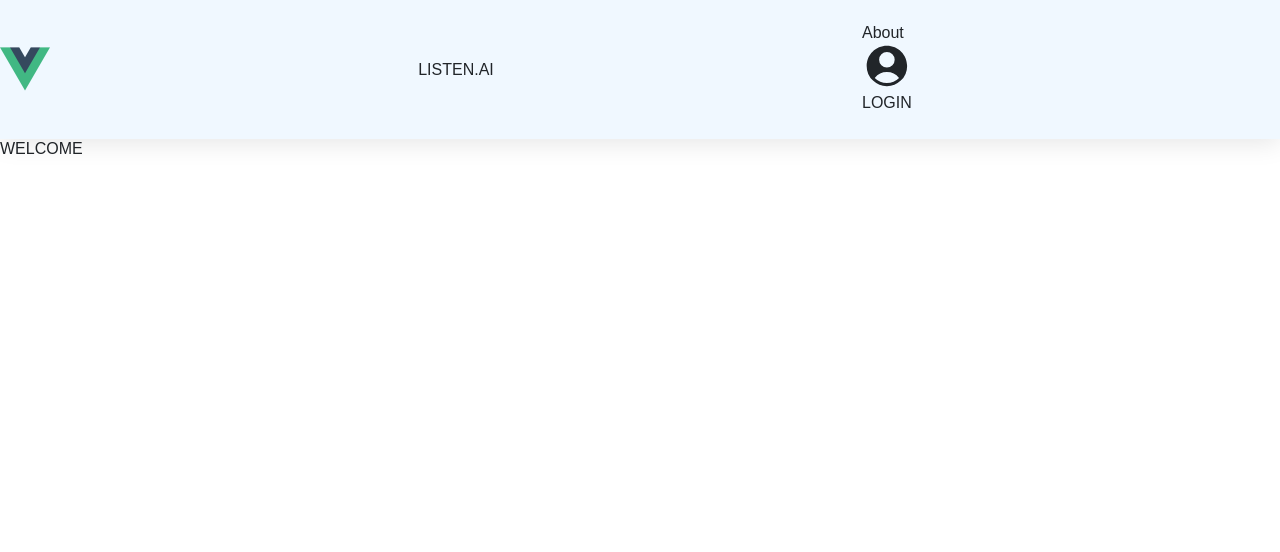
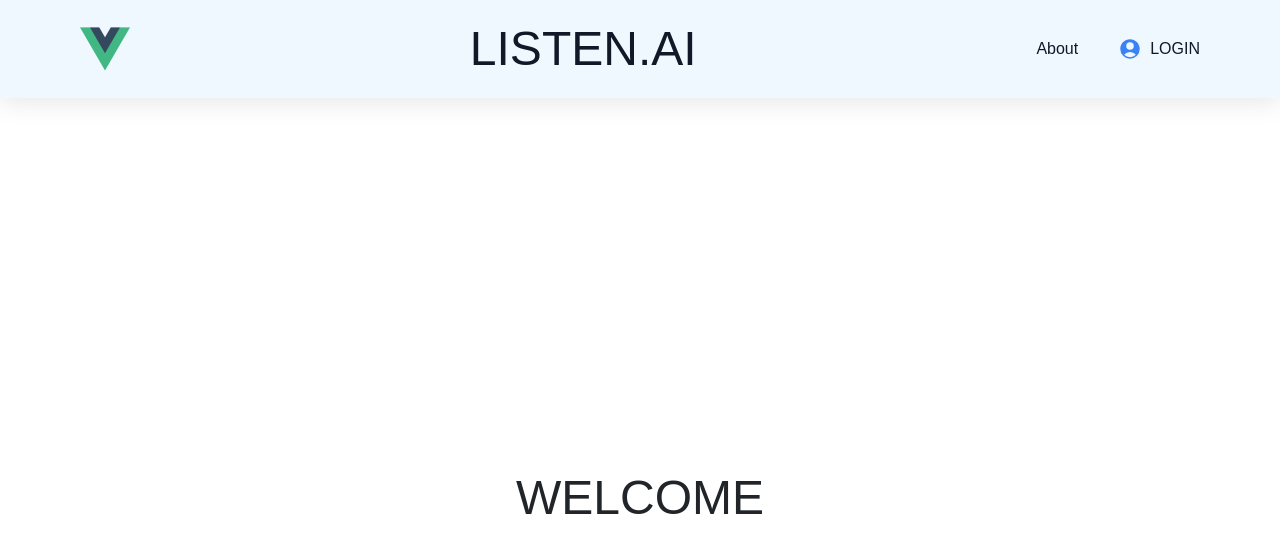
Before and after one commit to abdullahqutb/listen.ai-fe, a Vue app: page / in a window 1280 px wide. Shown: the top 552 px of the page. Built offline with nearby package versions, Linux system fonts and the light colour scheme; no server answers.

Commit message:
feat: added tailwind

```diff
--- /dev/null
+++ b/postcss.config.js
@@ -0,0 +1,6 @@
+module.exports = {
+  plugins: {
+    tailwindcss: {},
+    autoprefixer: {},
+  },
+}
--- /dev/null
+++ b/tailwind.config.js
@@ -0,0 +1,11 @@
+/** @type {import('tailwindcss').Config} */
+export default {
+  content: [
+    "./index.html",
+    "./src/**/*.{vue,js,ts,jsx,tsx}",
+  ],
+  theme: {
+    extend: {},
+  },
+  plugins: [],
+}
--- a/vite.config.js
+++ b/vite.config.js
@@ -1,16 +1,28 @@
+// Plugins
+import vue from '@vitejs/plugin-vue'
+
+// Utilities
+import { defineConfig } from 'vite'
 import { fileURLToPath, URL } from 'node:url'
-
-import { defineConfig } from 'vite'
-import vue from '@vitejs/plugin-vue'
 
 // https://vitejs.dev/config/
 export default defineConfig({
   plugins: [
     vue(),
   ],
+  define: { 'process.env': {} },
   resolve: {
     alias: {
       '@': fileURLToPath(new URL('./src', import.meta.url))
-    }
+    },
+    extensions: [
+      '.js',
+      '.json',
+      '.jsx',
+      '.mjs',
+      '.ts',
+      '.tsx',
+      '.vue',
+    ],
   }
 })
```
